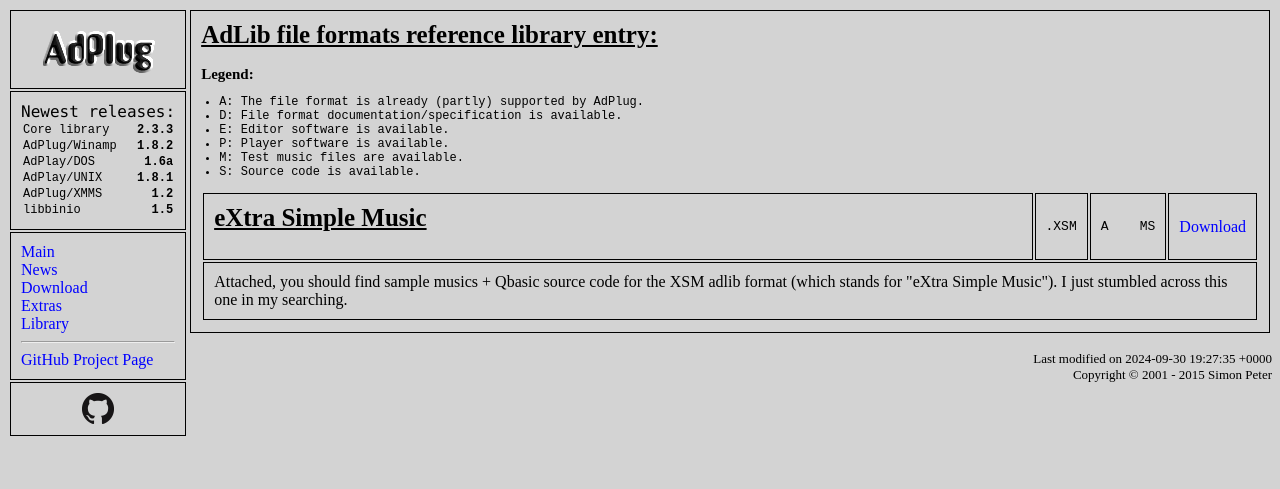
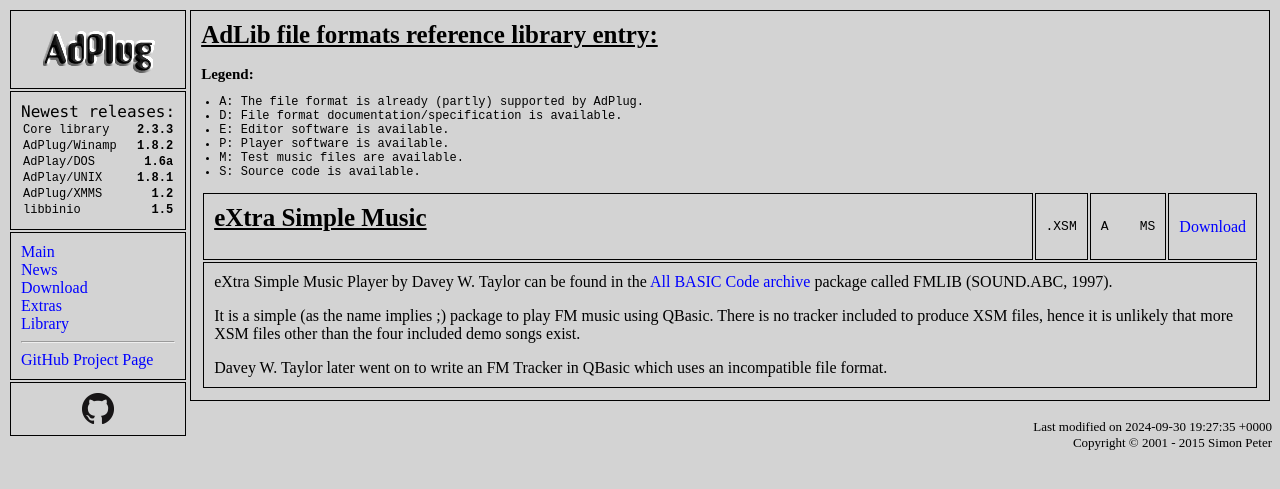
Before and after one commit to adplug/adplug.github.io, a Jekyll site: the page built from _library_formats/ExtraSimpleMusic.html, in a window 1280 px wide. Shown: the top 489 px of the page. Built offline with Jekyll 4.4.1, drawn with Linux system fonts in a browser that asks for light colours.

Commit message:
Update ExtraSimpleMusic.html

```diff
--- a/_library_formats/ExtraSimpleMusic.html
+++ b/_library_formats/ExtraSimpleMusic.html
@@ -4,6 +4,8 @@ flags: "A    MS"
 extension: .XSM
 desc: eXtra Simple Music
 ---
-<p>Attached, you should find sample musics + Qbasic source code for
-the XSM adlib format (which stands for "eXtra Simple Music"). I just
-stumbled across this one in my searching.</p>
+<p>eXtra Simple Music Player by Davey W. Taylor can be found in the <a href="https://github.com/qb40/abc-archive">All BASIC Code archive</a> package called FMLIB (SOUND.ABC, 1997).</p>
+
+<p>It is a simple (as the name implies ;) package to play FM music using QBasic. There is no tracker included to produce XSM files, hence it is unlikely that more XSM files other than the four included demo songs exist.</p>
+
+<p>Davey W. Taylor later went on to write an FM Tracker in QBasic which uses an incompatible file format.</p>
```
